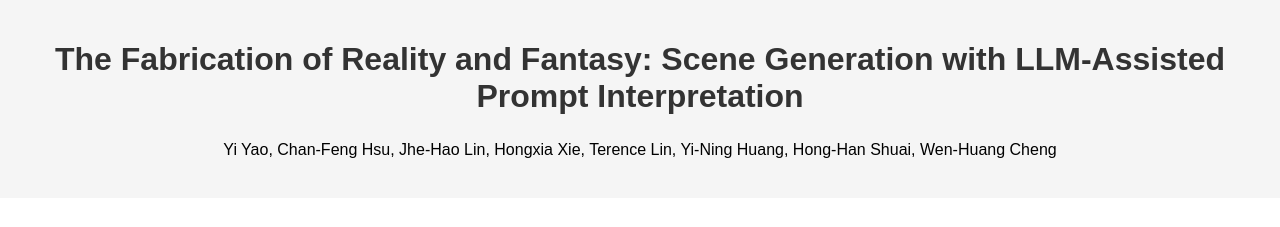
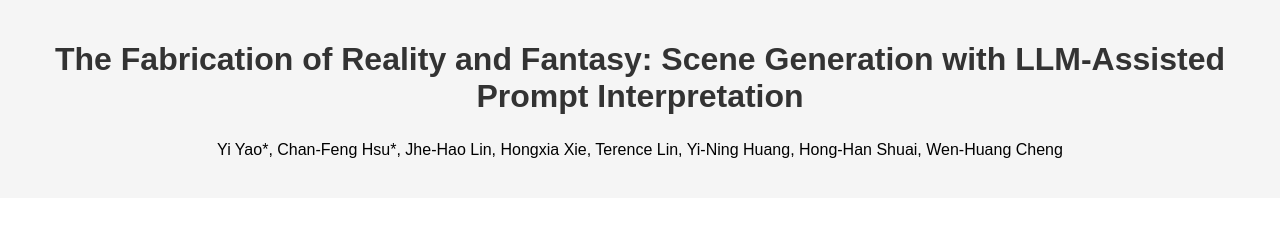
Before and after one commit to leo81005/Reality-and-Fantasy, a plain HTML site: page index.html in a window 1280 px wide. Shown: the top 227 px of the page. Drawn offline with Linux system fonts and the light colour scheme.

Commit message:
Update index.html

```diff
--- a/index.html
+++ b/index.html
@@ -9,7 +9,7 @@
 <body>
     <header>
         <h1>The Fabrication of Reality and Fantasy: Scene Generation with LLM-Assisted Prompt Interpretation</h1>
-        <p>Yi Yao, Chan-Feng Hsu, Jhe-Hao Lin, Hongxia Xie, Terence Lin, Yi-Ning Huang, Hong-Han Shuai, Wen-Huang Cheng</p>
+        <p>Yi Yao*, Chan-Feng Hsu*, Jhe-Hao Lin, Hongxia Xie, Terence Lin, Yi-Ning Huang, Hong-Han Shuai, Wen-Huang Cheng</p>
     </header>
     <section id="abstract">
         <h2>Abstract</h2>
```
